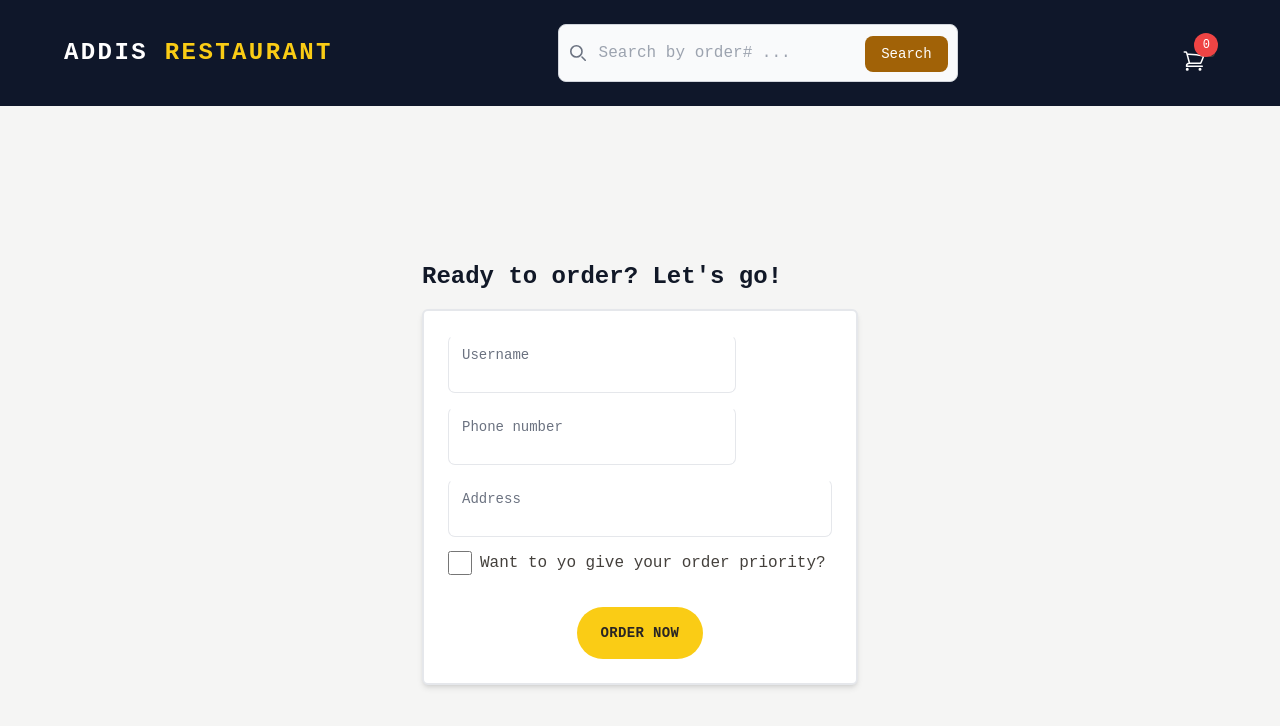
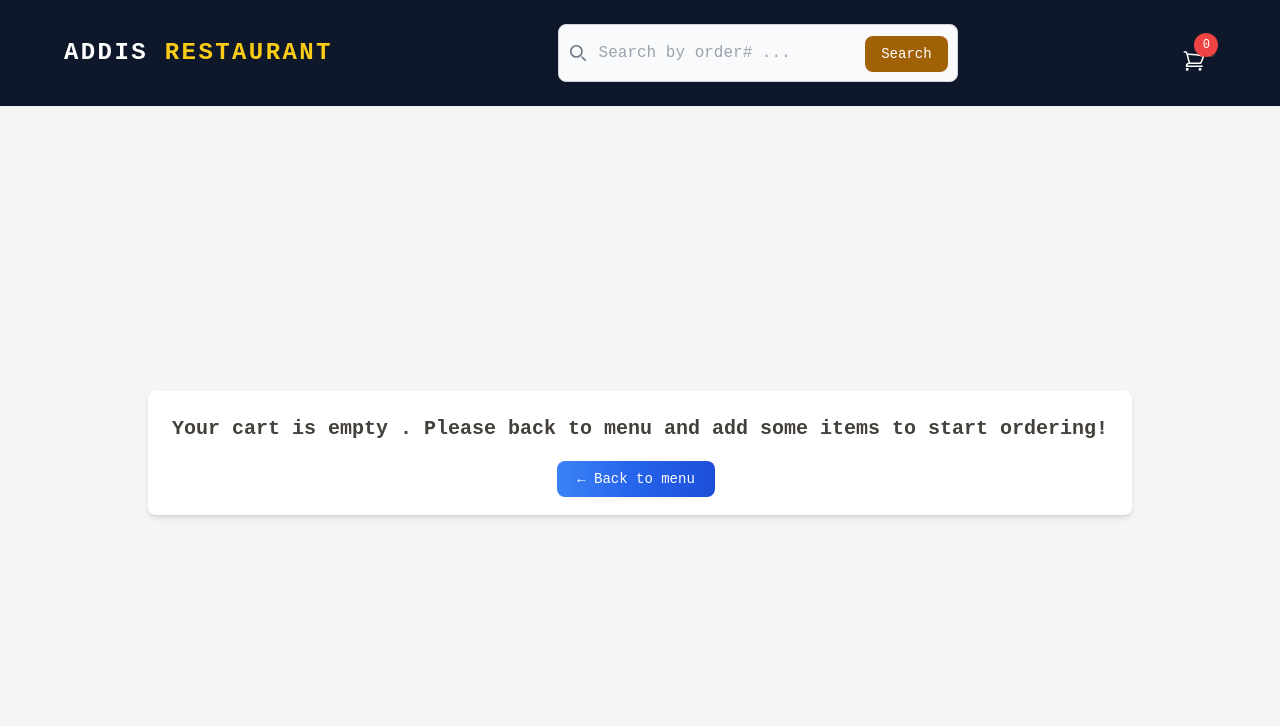
Before and after one commit to Michael-Feleke/Addis-Restaurant, a React (Vite) app: page /order/new in a window 1280 px wide. Shown: the top 726 px of the page. Built offline with nearby package versions, Linux system fonts and the light colour scheme.

Commit message:
connecting the cart with the new orders

```diff
--- a/src/features/order/CreateOrder.jsx
+++ b/src/features/order/CreateOrder.jsx
@@ -9,36 +9,14 @@ import {
 import { createOrder } from "../../services/apiRestaurant";
 import Button from "../../ui/Button";
 import { useSelector } from "react-redux";
+import { getCart } from "../cart/cartSlice";
+import BackButton from "../../ui/BackButton";
 
 // https://uibakery.io/regex-library/phone-number
 const isValidPhone = (str) =>
   /^\+?\d{1,4}?[-.\s]?\(?\d{1,3}?\)?[-.\s]?\d{1,4}[-.\s]?\d{1,4}[-.\s]?\d{1,9}$/.test(
     str
   );
-
-const fakeCart = [
-  {
-    pizzaId: 12,
-    name: "Mediterranean",
-    quantity: 2,
-    unitPrice: 16,
-    totalPrice: 32,
-  },
-  {
-    pizzaId: 6,
-    name: "Vegetale",
-    quantity: 1,
-    unitPrice: 13,
-    totalPrice: 13,
-  },
-  {
-    pizzaId: 11,
-    name: "Spinach and Mushroom",
-    quantity: 1,
-    unitPrice: 15,
-    totalPrice: 15,
-  },
-];
 
 function CreateOrder() {
   // const [withPriority, setWithPriority] = useState(false);
@@ -48,7 +26,21 @@ function CreateOrder() {
 
   const formErrors = useActionData();
 
-  const cart = fakeCart;
+  const cart = useSelector(getCart);
+
+  if (!cart.length)
+    return (
+      <div className="min-w-[50%] bg-white p-6 rounded-lg shadow-md">
+        <h2 className="text-xl font-semibold">
+          {cart.length === 0
+            ? `Your cart is empty ${username}. Please back to menu and add some items to start ordering!`
+            : `Your cart, ${username}`}
+        </h2>
+        <div className="text-center mt-6">
+          <BackButton to="/menu">&larr; Back to menu</BackButton>
+        </div>
+      </div>
+    );
 
   return (
     <div className="mx-auto h-96 max-w-xl ">
@@ -150,14 +142,13 @@ export async function action({ request }) {
     priority: data.priority === "on",
   };
 
-  const newOrder = await createOrder(order);
-
   const errors = {};
   if (!isValidPhone(order.phone))
     errors.phone =
       "Please give us your correct phone number.We might need it to contact you!";
 
   if (Object.keys(errors).length > 0) return errors;
+  const newOrder = await createOrder(order);
 
   return redirect(`/order/${newOrder.id}`);
 }
```
